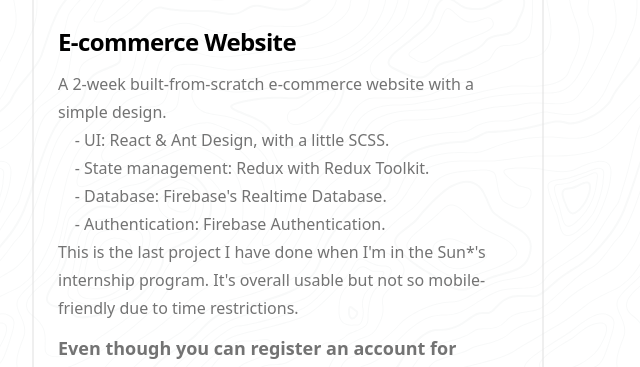
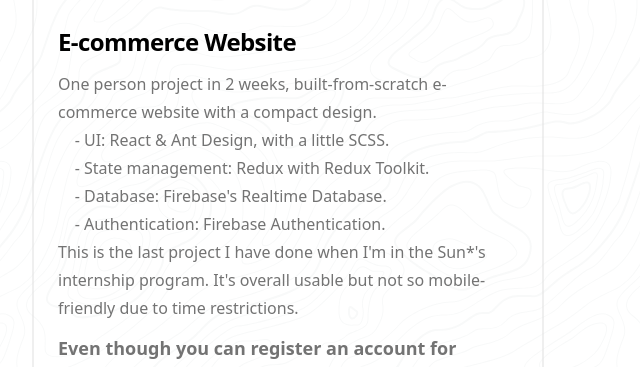
Before and after one commit to chaukhoa97/portfolio, a Next.js app: page /projects in a window 1280 px wide. Shown: the part 647-1014 px from the top of the page, without its empty margins (0-640 px from the left). Built offline with nearby package versions, Linux system fonts and the light colour scheme; no server answers.

Commit message:
fix docs

```diff
--- a/data/projectsData.js
+++ b/data/projectsData.js
@@ -1,7 +1,7 @@
 const projectsData = [
   {
     title: 'E-commerce Website',
-    description: `A 2-week built-from-scratch e-commerce website with a simple design.
+    description: `One person project in 2 weeks, built-from-scratch e-commerce website with a compact design.
     - UI: React & Ant Design, with a little SCSS.
     - State management: Redux with Redux Toolkit.
     - Database: Firebase's Realtime Database.
```
Also changed, not shown: 13 other files (tests, documents, lock files or other folders).
